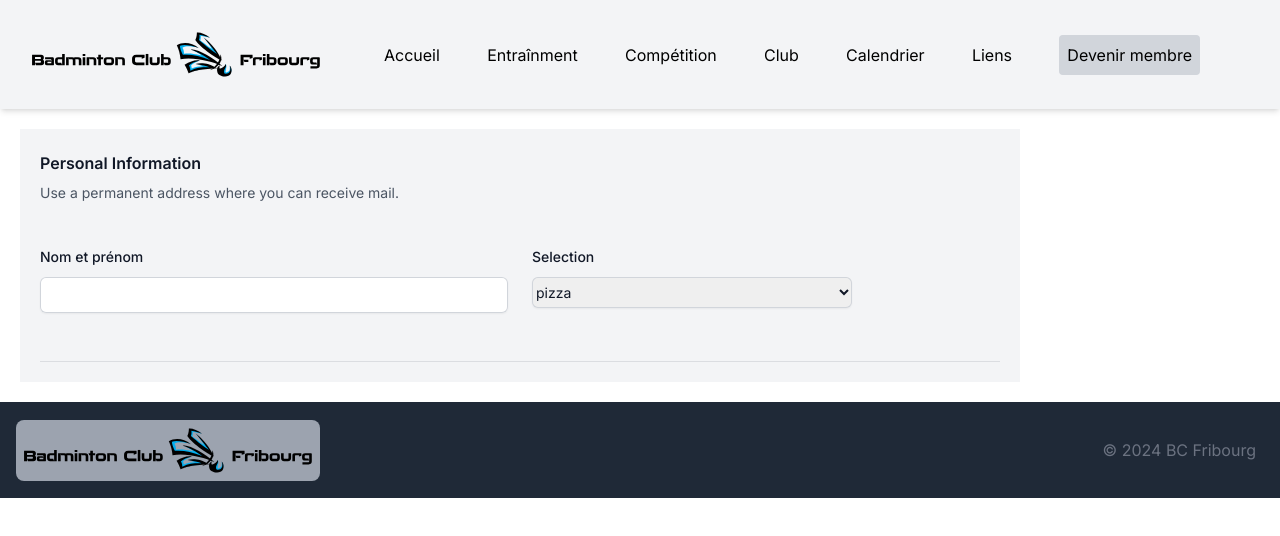
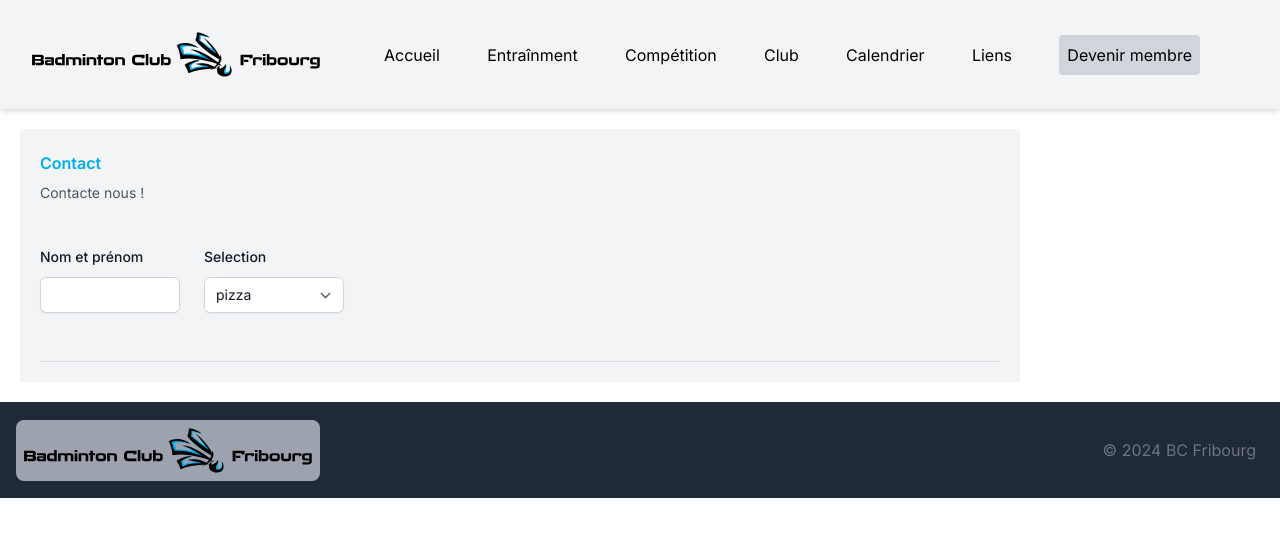
Before and after one commit to dieu-antony/bcfribourg, a Next.js app: page /contact in a window 1280 px wide. Shown: the top 536 px of the page. Built offline with nearby package versions, Linux system fonts and the light colour scheme.

Commit message:
updated form

```diff
--- a/package.json
+++ b/package.json
@@ -15,6 +15,7 @@
   "dependencies": {
     "@prisma/client": "^5.10.2",
     "@t3-oss/env-nextjs": "^0.9.2",
+    "@tailwindcss/forms": "^0.5.7",
     "next": "^14.1.3",
     "next-auth": "^4.24.7",
     "react": "18.2.0",
--- a/src/lib/components/FormItem.tsx
+++ b/src/lib/components/FormItem.tsx
@@ -7,7 +7,7 @@ type FormItemProps = {
 const FormItem = ({ type, label, labelName, options }: FormItemProps) => {
   if (type == "select") {
     return (
-      <div className="sm:col-span-3">
+      <div className="sm:col-span-1">
         <label
           htmlFor={label}
           className="block text-sm font-medium leading-6 text-gray-900"
@@ -17,7 +17,7 @@ const FormItem = ({ type, label, labelName, options }: FormItemProps) => {
         <div className="mt-2">
           <select
             id={label}
-            className="block w-full rounded-md border-0 py-1.5 text-gray-900 shadow-sm ring-1 ring-inset ring-gray-300 focus:ring-2 focus:ring-inset focus:ring-indigo-600 sm:max-w-xs sm:text-sm sm:leading-6"
+            className="block w-full rounded-md border-0 py-1.5 text-gray-900 shadow-sm ring-1 ring-inset ring-gray-300 focus:ring-2 focus:ring-inset focus:ring-picton-blue-500 sm:max-w-xs sm:text-sm sm:leading-6"
           >
             {options?.map((item) => <option>{item}</option>)}
           </select>
@@ -26,7 +26,7 @@ const FormItem = ({ type, label, labelName, options }: FormItemProps) => {
     );
   } else {
     return (
-      <div className="sm:col-span-3">
+      <div className="sm:col-span-1">
         <label
           htmlFor={label}
           className="block text-sm font-medium leading-6 text-gray-900"
@@ -37,7 +37,7 @@ const FormItem = ({ type, label, labelName, options }: FormItemProps) => {
           <input
             type={type}
             id={label}
-            className="block w-full rounded-md border-0 py-1.5 text-gray-900 shadow-sm ring-1 ring-inset ring-gray-300 placeholder:text-gray-400 focus:ring-2 focus:ring-inset focus:ring-indigo-600 sm:text-sm sm:leading-6"
+            className="block w-full rounded-md border-0 py-1.5 text-gray-900 shadow-sm ring-1 ring-inset ring-gray-300 placeholder:text-gray-400 focus:ring-2 focus:ring-inset focus:ring-picton-blue-500 sm:text-sm sm:leading-6"
           />
         </div>
       </div>
--- a/src/pages/contact.tsx
+++ b/src/pages/contact.tsx
@@ -1,7 +1,7 @@
 import Head from "next/head";
 import FormItem from "~/lib/components/FormItem";
 
-const contact = () => {
+const contact = (props) => {
   return (
     <>
       <Head>
@@ -11,15 +11,15 @@ const contact = () => {
       <form>
         <div className="space-y-12">
           <div className="border-b border-gray-900/10 pb-12">
-            <h2 className="text-base font-semibold leading-7 text-gray-900">
-              Personal Information
+            <h2 className="text-base font-semibold leading-7 text-picton-blue-500">
+              Contact
             </h2>
             <p className="mt-1 text-sm leading-6 text-gray-600">
-              Use a permanent address where you can receive mail.
+              Contacte nous !
             </p>
 
             <div className="mt-10 grid grid-cols-1 gap-x-6 gap-y-8 sm:grid-cols-6">
-              <FormItem label="name" type="input" labelName="Nom et prénom" />
+              <FormItem label="name" type="text" labelName="Nom et prénom" />
               <FormItem
                 label="subject"
                 type="select"
--- a/tailwind.config.ts
+++ b/tailwind.config.ts
@@ -25,5 +25,7 @@ export default {
       },
     },
   },
-  plugins: [],
+  plugins: [
+    require('@tailwindcss/forms'),
+  ],
 } as Config;
```
Also changed, not shown: 1 other file (tests, documents, lock files or other folders).
